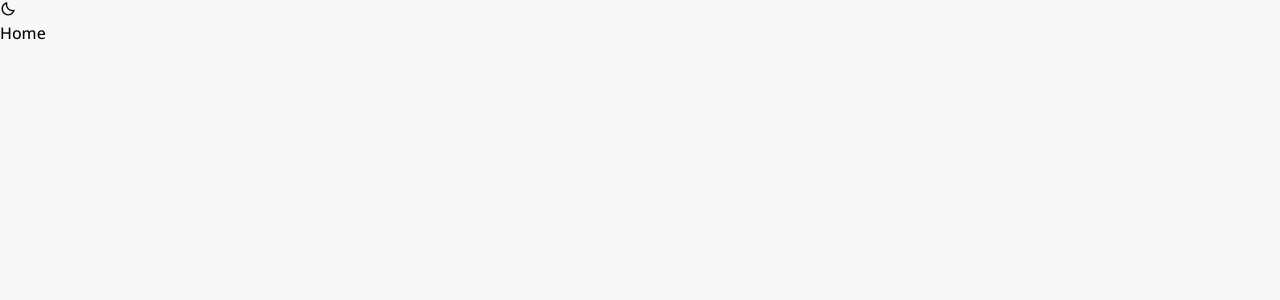
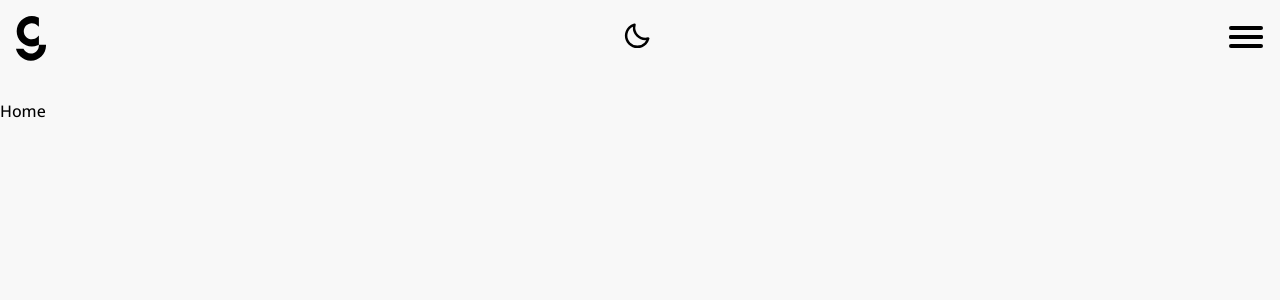
Before and after one commit to GeoffreyCoste/portfolio, a React (Create React App) app: page / in a window 1280 px wide. Shown: the top 300 px of the page. Built offline with nearby package versions, Linux system fonts and the light colour scheme; a web font is replaced by a local one.

Commit message:
Header including logo and nav first version

```diff
--- a/src/App.jsx
+++ b/src/App.jsx
@@ -1,9 +1,11 @@
 import React from 'react';
+import Header from './components/Header';
 import Router from './components/Router';
 
 const App = () => {
   return (
     <div className="App">
+      <Header />
       <Router />
     </div>
   );
--- a/src/App.scss
+++ b/src/App.scss
@@ -3,4 +3,5 @@
 .App {
   width: 100%;
   min-height: 100vh;
+  position: relative;
 }
--- /dev/null
+++ b/src/components/Header/index.jsx
@@ -0,0 +1,34 @@
+import React from 'react';
+import { Link } from 'react-router-dom';
+import { useSelector } from 'react-redux';
+import { selectTheme } from '../../app/selectors';
+import { ReactComponent as Logo } from '../../assets/logo.svg';
+import Navbar from '../Navbar';
+import ThemeToggler from '../ThemeToggler';
+import './style.scss';
+
+const Header = () => {
+  const theme = useSelector(selectTheme);
+
+  return (
+    <header className="header">
+      <div className="header__item">
+        <Link className="header__item__link logo" to="/">
+          <Logo
+            alt="Logo"
+            className="logo__img"
+            fill={theme === 'light' ? '#000' : '#fff'}
+          />
+        </Link>
+      </div>
+      <div className="header__item">
+        <ThemeToggler />
+      </div>
+      <div className="header__item">
+        <Navbar />
+      </div>
+    </header>
+  );
+};
+
+export default Header;
--- /dev/null
+++ b/src/components/Header/style.scss
@@ -0,0 +1,28 @@
+.header {
+  width: 100%;
+  /* height: 60px; */
+  display: flex;
+  justify-content: space-between;
+  align-items: center;
+  position: fixed;
+  top: 0;
+  left: 0;
+  right: 0;
+  z-index: 20;
+  padding: 1rem;
+  background-color: transparent;
+  box-shadow: none;
+  .logo__img {
+    width: 30px;
+    height: auto;
+    display: block;
+    position: relative;
+    z-index: 2;
+    &-light {
+      color: var(--primary);
+    }
+    &-dark {
+      color: var(--white);
+    }
+  }
+}
--- /dev/null
+++ b/src/components/Navbar/index.jsx
@@ -0,0 +1,73 @@
+import React, { useState } from 'react';
+import { useSelector } from 'react-redux';
+import { selectTheme } from '../../app/selectors';
+import './style.scss';
+
+/* const navLinks = [
+  {
+    title: 'A propos',
+    to: '/',
+  },
+  {
+    title: 'A propos',
+    to: '/about',
+  },
+]; */
+
+const Navbar = () => {
+  const [isShown, setIsShown] = useState(false);
+  const theme = useSelector(selectTheme);
+  /* const [activeLink, setActiveLink] = useState('');
+
+  const handleClick = (index) => {
+    setActiveLink(index);
+  }; */
+
+  return (
+    <nav className="navbar navbar-expand">
+      <button
+        type="button"
+        className={`navbar__toggler btn btn--toggler toggler${
+          isShown ? ' close' : ''
+        }`}
+        onClick={() => setIsShown(!isShown)}
+      >
+        <span className={`toggler__bar bar-${theme}`}></span>
+        <span className={`toggler__bar bar-${theme}`}></span>
+        <span className={`toggler__bar bar-${theme}`}></span>
+        <span className={`toggler__bar bar-${theme}`}></span>
+      </button>
+      <div
+        className={`navbar__nav nav collapse collapse-${theme}${
+          isShown ? ' show' : ''
+        }`}
+      >
+        <ul className="nav__list">
+          <li className={`nav__list__item item item-${theme}`}>A propos</li>
+          <li className={`nav__list__item item item-${theme}`}>Compétences</li>
+          <li className={`nav__list__item item item-${theme}`}>Portfolio</li>
+          <li className={`nav__list__item item item-${theme}`}>Contact</li>
+        </ul>
+        {/* <ul className="navbar__nav nav">
+          {navLinks.map((link, index) => {
+            return (
+              <li
+                className="nav__item"
+                key={`${index}-3226a4df-d85e-4088-8e5a-24a6830fa819`}
+                onClick={() => handleClick(index)}
+              >
+                <Navlink
+                  to={link.to}
+                  title={link.title}
+                  active={activeLink === index ? true : false}
+                />
+              </li>
+            );
+          })}
+        </ul> */}
+      </div>
+    </nav>
+  );
+};
+
+export default Navbar;
--- /dev/null
+++ b/src/components/Navbar/style.scss
@@ -0,0 +1,129 @@
+.navbar {
+  /* width: 100%; */
+  /* position: relative; */
+  display: flex;
+  flex-wrap: wrap;
+  justify-content: center;
+  align-items: center;
+  &__toggler {
+    &.btn--toggler {
+      width: 36px;
+      height: 27px;
+      display: block;
+      /* position: relative; */
+      top: 10%;
+      right: 10%;
+      -webkit-transform: rotate(0deg);
+      -moz-transform: rotate(0deg);
+      -o-transform: rotate(0deg);
+      transform: rotate(0deg);
+      -webkit-transition: 0.5s ease-in-out;
+      -moz-transition: 0.5s ease-in-out;
+      -o-transition: 0.5s ease-in-out;
+      transition: 0.5s ease-in-out;
+      cursor: pointer;
+      z-index: 2;
+      &.close {
+        .toggler__bar {
+          &:nth-child(1) {
+            top: 9px;
+            width: 0%;
+            left: 50%;
+          }
+          &:nth-child(2) {
+            -webkit-transform: rotate(45deg);
+            -moz-transform: rotate(45deg);
+            -o-transform: rotate(45deg);
+            transform: rotate(45deg);
+          }
+          &:nth-child(3) {
+            -webkit-transform: rotate(-45deg);
+            -moz-transform: rotate(-45deg);
+            -o-transform: rotate(-45deg);
+            transform: rotate(-45deg);
+          }
+          &:nth-child(4) {
+            top: 9px;
+            width: 0%;
+            left: 50%;
+          }
+        }
+      }
+      .toggler__bar {
+        width: 100%;
+        height: 4px;
+        display: block;
+        position: absolute;
+        left: 0;
+        border-radius: 2px;
+        opacity: 1;
+        -webkit-transform: rotate(0deg);
+        -moz-transform: rotate(0deg);
+        -o-transform: rotate(0deg);
+        transform: rotate(0deg);
+        -webkit-transition: 0.25s ease-in-out;
+        -moz-transition: 0.25s ease-in-out;
+        -o-transition: 0.25s ease-in-out;
+        transition: 0.25s ease-in-out;
+        &:nth-child(1) {
+          top: 0;
+        }
+        &:nth-child(2),
+        &:nth-child(3) {
+          top: 9px;
+        }
+        &:nth-child(4) {
+          top: 18px;
+        }
+        &.bar {
+          &-light {
+            background-color: var(--primary);
+          }
+          &-dark {
+            background-color: var(--white);
+          }
+        }
+      }
+    }
+  }
+  &__nav {
+    &.collapse {
+      width: 100%;
+      height: 100vh;
+      display: flex;
+      flex-basis: 100%;
+      flex-grow: 1;
+      justify-content: center;
+      align-items: center;
+      position: absolute;
+      top: 0;
+      left: 0;
+      background-color: var(--bg-white);
+      z-index: 1;
+      transition: all ease-in-out 0.3s;
+      &:not(.show) {
+        display: none;
+        transition: all ease-in-out 0.3s;
+      }
+      &-light {
+        background-color: var(--bg-white);
+      }
+      &-dark {
+        background-color: var(--bg-black);
+      }
+    }
+    & .nav {
+      &__list {
+        list-style: none;
+        &__item.item {
+          &-light {
+            color: var(--primary);
+          }
+          &-dark {
+            color: var(--white);
+          }
+        }
+      }
+    }
+  }
+}
--- /dev/null
+++ b/src/components/ThemeToggler/index.jsx
@@ -0,0 +1,29 @@
+import React from 'react';
+import { useSelector, useDispatch } from 'react-redux';
+import { selectTheme } from '../../app/selectors';
+import { BiMoon, BiSun } from 'react-icons/bi';
+import * as themeActions from '../../features/theme';
+import './style.scss';
+
+const ThemeToggler = () => {
+  const theme = useSelector(selectTheme);
+  const dispatch = useDispatch();
+
+  return (
+    <button type="button" className="btn btn-theme-toggler theme-toggler">
+      {theme === 'light' ? (
+        <BiMoon
+          className="theme-toggler__dark"
+          onClick={() => dispatch(themeActions.toggle())}
+        />
+      ) : (
+        <BiSun
+          className="theme-toggler__light"
+          onClick={() => dispatch(themeActions.toggle())}
+        />
+      )}
+    </button>
+  );
+};
+
+export default ThemeToggler;
--- /dev/null
+++ b/src/components/ThemeToggler/style.scss
@@ -0,0 +1,14 @@
+.theme-toggler {
+  cursor: pointer;
+  &__light {
+    width: 30px;
+    height: auto;
+    display: block;
+    color: var(--white);
+  }
+  &__dark {
+    width: 30px;
+    height: auto;
+    color: var(--primary);
+  }
+}
--- a/src/pages/Home/index.jsx
+++ b/src/pages/Home/index.jsx
@@ -1,32 +1,12 @@
 import React from 'react';
-import { useSelector, useDispatch } from 'react-redux';
+import { useSelector } from 'react-redux';
 import { selectTheme } from '../../app/selectors';
-import { BiMoon, BiSun } from 'react-icons/bi';
-import * as themeActions from '../../features/theme';
 import './style.scss';
 
 const Home = () => {
   const theme = useSelector(selectTheme);
-  const dispatch = useDispatch();
 
-  return (
-    <div className={`home theme-${theme}`}>
-      <header className="header">
-        {theme === 'light' ? (
-          <BiMoon
-            className="header__theme-toggler theme-toggler theme-toggler-dark"
-            onClick={() => dispatch(themeActions.toggle())}
-          />
-        ) : (
-          <BiSun
-            className="theme-toggler theme-toggler-light"
-            onClick={() => dispatch(themeActions.toggle())}
-          />
-        )}
-      </header>
-      <main className={`main text-${theme}`}>Home</main>
-    </div>
-  );
+  return <main className={`main__home theme-${theme}`}>Home</main>;
 };
 
 export default Home;
--- a/src/pages/Home/style.scss
+++ b/src/pages/Home/style.scss
@@ -1,28 +1,14 @@
-.home {
+.main__home {
   min-height: 100vh;
+  padding-top: 100px;
   &.theme {
     &-light {
+      color: var(--primary);
       background-color: var(--bg-white);
     }
     &-dark {
+      color: var(--white);
       background-color: var(--bg-black);
     }
   }
-  .theme-toggler {
-    cursor: pointer;
-    &-light {
-      color: var(--white);
-    }
-    &-dark {
-      color: var(--dark);
-    }
-  }
-  .text {
-    &-light {
-      color: var(--primary);
-    }
-    &-dark {
-      color: var(--white);
-    }
-  }
 }
--- a/src/utils/style/_base.scss
+++ b/src/utils/style/_base.scss
@@ -4,3 +4,9 @@ body {
   font-family: var(--font-family);
   font-weight: 500;
 }
+
+.btn {
+  background-color: transparent;
+  border: 1px solid transparent;
+  cursor: pointer;
+}
```
Also changed, not shown: src/assets/logo.svg (added).
